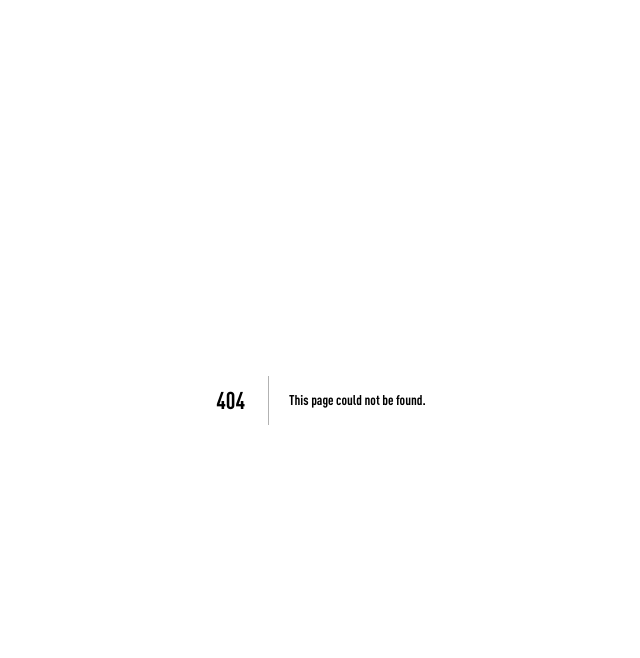
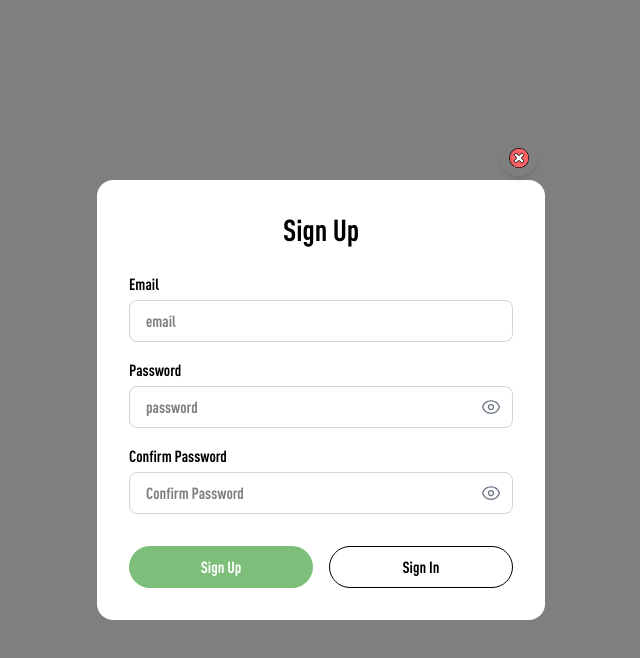
Before and after one commit to TahirAlauddin/Vibera, a Next.js app in the folder frontend/: page /signup in a window 1280 px wide. Before the commit this address had no page. Shown: the top 658 px of the page, without its empty margins (319-959 px from the left). Built offline with nearby package versions, Linux system fonts and the light colour scheme.

Commit message:
feat: improve auth modals, UX, and modal routing

```diff
--- /dev/null
+++ b/frontend/src/app/(vibera)/@modal/(.)login/page.tsx
@@ -0,0 +1,15 @@
+"use client";
+
+import LoginModal from "../../../../components/loginPage";
+import { useRouter } from "next/navigation";
+
+export default function LoginInterceptRoute() {
+    const router = useRouter();
+
+    return (
+        <LoginModal
+            onClose={() => router.back()}
+            onSwitch={() => router.push("/signup")}
+        />
+    );
+}
--- /dev/null
+++ b/frontend/src/app/(vibera)/@modal/(.)signup/page.tsx
@@ -0,0 +1,15 @@
+"use client";
+
+import SignUpModal from "../../../../components/signupPage";
+import { useRouter } from "next/navigation";
+
+export default function SignupInterceptRoute() {
+    const router = useRouter();
+
+    return (
+        <SignUpModal
+            onClose={() => router.back()}
+            onSwitch={() => router.push("/login")}
+        />
+    );
+}
--- /dev/null
+++ b/frontend/src/app/(vibera)/@modal/default.tsx
@@ -0,0 +1,3 @@
+export default function Default() {
+    return null;
+}
--- a/frontend/src/app/(vibera)/layout.tsx
+++ b/frontend/src/app/(vibera)/layout.tsx
@@ -5,9 +5,10 @@
 
 type MainLayoutProps = {
   children: ReactNode;
+  modal?: ReactNode;
 };
 
-export default function MainLayout({ children }: MainLayoutProps) {
+export default function MainLayout({ children, modal }: MainLayoutProps) {
   return (
     <div className="min-h-screen flex flex-col">
       {/* header placeholder */}
@@ -20,6 +21,8 @@
       <footer>
         <Footer />
       </footer>
+      {/* Modal slot for intercepting routes */}
+      {modal}
     </div>
   );
 }
--- a/frontend/src/app/(vibera)/page.tsx
+++ b/frontend/src/app/(vibera)/page.tsx
@@ -1,13 +1,10 @@
 "use client";
-import { useState } from "react";
-import SignUpModal from "../../components/signupPage";
-import LoginModal from "../../components/loginPage";
 import Image from "next/image";
+import Link from "next/link";
 import Features from "../../components/features";
 import Testimonials from "../../components/testimonials";
 
 export default function Home() {
-  const [modal, setModal] = useState(null); // null/ "signup" / "signin"
   const decorativeEmojis = [
     {
       emoji: "😊",
@@ -66,29 +63,17 @@
             A daily mood journal for mindful reflection & community connection
           </p>
           <div className="flex flex-col sm:flex-row gap-3 sm:gap-4 mt-2">
-            <button
-              className=" color-primary text-white font-bold px-6 py-2 cursor-pointer rounded-full hover:bg-primary/80"
-              onClick={() => setModal("signup")}
+            <Link
+              href="/signup"
+              className="color-primary text-white font-bold px-6 py-2 cursor-pointer rounded-full hover:bg-primary/80 text-center"
             >
-              Get Started - its Free
-            </button>
+              Get Started - it's Free
+            </Link>
             <button className="bg-white text-accent border cursor-pointer border-primary font-bold px-6 py-2 rounded-full hover:bg-white/80">
               Learn More
             </button>
           </div>
         </div>
-        {modal === "signup" && (
-          <SignUpModal
-            onClose={() => setModal(null)}
-            onSwitch={() => setModal("signin")}
-          />
-        )}
-        {modal === "signin" && (
-          <LoginModal
-            onClose={() => setModal(null)}
-            onSwitch={() => setModal("signup")}
-          />
-        )}
         {/* Product demo */}
         <div className="flex flex-1 items-center justify-center p-4 sm:p-6">
           <Image
--- /dev/null
+++ b/frontend/src/app/login/page.tsx
@@ -0,0 +1,15 @@
+"use client";
+
+import LoginModal from "../../components/loginPage";
+import { useRouter } from "next/navigation";
+
+export default function Login() {
+    const router = useRouter();
+
+    return (
+        <LoginModal
+            onClose={() => router.push("/")}
+            onSwitch={() => router.push("/signup")}
+        />
+    );
+}
--- /dev/null
+++ b/frontend/src/app/signup/page.tsx
@@ -0,0 +1,15 @@
+"use client";
+
+import SignUpModal from "../../components/signupPage";
+import { useRouter } from "next/navigation";
+
+export default function Signup() {
+    const router = useRouter();
+
+    return (
+        <SignUpModal
+            onClose={() => router.push("/")}
+            onSwitch={() => router.push("/login")}
+        />
+    );
+}
--- a/frontend/src/components/loginPage.tsx
+++ b/frontend/src/components/loginPage.tsx
@@ -1,5 +1,8 @@
 import Image from "next/image";
+import { useState } from "react";
 export default function LoginModal({ onClose, onSwitch }) {
+  const [showPassword, setShowPassword] = useState(false);
+
   return (
     <div className="fixed inset-0 bg-black/50 flex items-center justify-center z-50">
       <div className="relative w-full max-w-md">
@@ -30,11 +33,56 @@
             </div>
             <div className="flex flex-col gap-1">
               <label htmlFor="">Password</label>
-              <input
-                type="text"
-                placeholder="password"
-                className="border border-gray-300 rounded-lg px-4 py-2 focus:outline-none focus:ring-2 focus:ring-primary"
-              />
+              <div className="relative">
+                <input
+                  type={showPassword ? "text" : "password"}
+                  placeholder="password"
+                  className="border border-gray-300 rounded-lg px-4 py-2 pr-12 w-full focus:outline-none focus:ring-2 focus:ring-primary"
+                />
+                <button
+                  type="button"
+                  onClick={() => setShowPassword(!showPassword)}
+                  className="absolute right-3 top-1/2 -translate-y-1/2 text-gray-500 hover:text-gray-700 transition"
+                  aria-label={showPassword ? "Hide password" : "Show password"}
+                >
+                  {showPassword ? (
+                    <svg
+                      xmlns="http://www.w3.org/2000/svg"
+                      fill="none"
+                      viewBox="0 0 24 24"
+                      strokeWidth={1.5}
+                      stroke="currentColor"
+                      className="w-5 h-5"
+                    >
+                      <path
+                        strokeLinecap="round"
+                        strokeLinejoin="round"
+                        d="M3.98 8.223A10.477 10.477 0 001.934 12C3.226 16.338 7.244 19.5 12 19.5c.993 0 1.953-.138 2.863-.395M6.228 6.228A10.45 10.45 0 0112 4.5c4.756 0 8.773 3.162 10.065 7.498a10.523 10.523 0 01-4.293 5.774M6.228 6.228L3 3m3.228 3.228l3.65 3.65m7.894 7.894L21 21m-3.228-3.228l-3.65-3.65m0 0a3 3 0 10-4.243-4.243m4.242 4.242L9.88 9.88"
+                      />
+                    </svg>
+                  ) : (
+                    <svg
+                      xmlns="http://www.w3.org/2000/svg"
+                      fill="none"
+                      viewBox="0 0 24 24"
+                      strokeWidth={1.5}
+                      stroke="currentColor"
+                      className="w-5 h-5"
+                    >
+                      <path
+                        strokeLinecap="round"
+                        strokeLinejoin="round"
+                        d="M2.036 12.322a1.012 1.012 0 010-.639C3.423 7.51 7.36 4.5 12 4.5c4.638 0 8.573 3.007 9.963 7.178.07.207.07.431 0 .639C20.577 16.49 16.64 19.5 12 19.5c-4.638 0-8.573-3.007-9.963-7.178z"
+                      />
+                      <path
+                        strokeLinecap="round"
+                        strokeLinejoin="round"
+                        d="M15 12a3 3 0 11-6 0 3 3 0 016 0z"
+                      />
+                    </svg>
+                  )}
+                </button>
+              </div>
             </div>
             {/* buttons */}
             <div className="flex flex-col sm:flex-row gap-3 sm:gap-4 mt-2">
@@ -42,6 +90,7 @@
                 Sign In
               </button>
               <button
+                type="button"
                 onClick={onSwitch}
                 className="mt-2 bg-white text-accent border border-accent cursor-pointer py-2 w-full sm:w-50 rounded-full font-medium hover:opacity-80 transition"
               >
--- a/frontend/src/components/signupPage.tsx
+++ b/frontend/src/components/signupPage.tsx
@@ -1,6 +1,10 @@
 import Image from "next/image";
+import { useState } from "react";
 
 export default function SignUpModal({ onClose, onSwitch }) {
+  const [showPassword, setShowPassword] = useState(false);
+  const [showConfirmPassword, setShowConfirmPassword] = useState(false);
+
   return (
     <div className="fixed inset-0 bg-black/50 flex items-center justify-center  z-50 ">
       <div className="relative w-full max-w-md">
@@ -31,17 +35,116 @@
             </div>
             <div className="flex flex-col gap-1">
               <label htmlFor="">Password</label>
-              <input
-                type="password"
-                placeholder="password"
-                className="border border-gray-300 rounded-lg px-4 py-2 focus:outline-none focus:ring-2 focus:ring-primary"
-              />
+              <div className="relative">
+                <input
+                  type={showPassword ? "text" : "password"}
+                  placeholder="password"
+                  className="border border-gray-300 rounded-lg px-4 py-2 pr-12 w-full focus:outline-none focus:ring-2 focus:ring-primary"
+                />
+                <button
+                  type="button"
+                  onClick={() => setShowPassword(!showPassword)}
+                  className="absolute right-3 top-1/2 -translate-y-1/2 text-gray-500 hover:text-gray-700 transition"
+                  aria-label={showPassword ? "Hide password" : "Show password"}
+                >
+                  {showPassword ? (
+                    <svg
+                      xmlns="http://www.w3.org/2000/svg"
+                      fill="none"
+                      viewBox="0 0 24 24"
+                      strokeWidth={1.5}
+                      stroke="currentColor"
+                      className="w-5 h-5"
+                    >
+                      <path
+                        strokeLinecap="round"
+                        strokeLinejoin="round"
+                        d="M3.98 8.223A10.477 10.477 0 001.934 12C3.226 16.338 7.244 19.5 12 19.5c.993 0 1.953-.138 2.863-.395M6.228 6.228A10.45 10.45 0 0112 4.5c4.756 0 8.773 3.162 10.065 7.498a10.523 10.523 0 01-4.293 5.774M6.228 6.228L3 3m3.228 3.228l3.65 3.65m7.894 7.894L21 21m-3.228-3.228l-3.65-3.65m0 0a3 3 0 10-4.243-4.243m4.242 4.242L9.88 9.88"
+                      />
+                    </svg>
+                  ) : (
+                    <svg
+                      xmlns="http://www.w3.org/2000/svg"
+                      fill="none"
+                      viewBox="0 0 24 24"
+                      strokeWidth={1.5}
+                      stroke="currentColor"
+                      className="w-5 h-5"
+                    >
+                      <path
+                        strokeLinecap="round"
+                        strokeLinejoin="round"
+                        d="M2.036 12.322a1.012 1.012 0 010-.639C3.423 7.51 7.36 4.5 12 4.5c4.638 0 8.573 3.007 9.963 7.178.07.207.07.431 0 .639C20.577 16.49 16.64 19.5 12 19.5c-4.638 0-8.573-3.007-9.963-7.178z"
+                      />
+                      <path
+                        strokeLinecap="round"
+                        strokeLinejoin="round"
+                        d="M15 12a3 3 0 11-6 0 3 3 0 016 0z"
+                      />
+                    </svg>
+                  )}
+                </button>
+              </div>
+            </div>
+            <div className="flex flex-col gap-1">
+              <label htmlFor="">Confirm Password</label>
+              <div className="relative">
+                <input
+                  type={showConfirmPassword ? "text" : "password"}
+                  placeholder="Confirm Password"
+                  className="border border-gray-300 rounded-lg px-4 py-2 pr-12 w-full focus:outline-none focus:ring-2 focus:ring-primary"
+                />
+                <button
+                  type="button"
+                  onClick={() => setShowConfirmPassword(!showConfirmPassword)}
+                  className="absolute right-3 top-1/2 -translate-y-1/2 text-gray-500 hover:text-gray-700 transition"
+                  aria-label={showConfirmPassword ? "Hide password" : "Show password"}
+                >
+                  {showConfirmPassword ? (
+                    <svg
+                      xmlns="http://www.w3.org/2000/svg"
+                      fill="none"
+                      viewBox="0 0 24 24"
+                      strokeWidth={1.5}
+                      stroke="currentColor"
+                      className="w-5 h-5"
+                    >
+                      <path
+                        strokeLinecap="round"
+                        strokeLinejoin="round"
+                        d="M3.98 8.223A10.477 10.477 0 001.934 12C3.226 16.338 7.244 19.5 12 19.5c.993 0 1.953-.138 2.863-.395M6.228 6.228A10.45 10.45 0 0112 4.5c4.756 0 8.773 3.162 10.065 7.498a10.523 10.523 0 01-4.293 5.774M6.228 6.228L3 3m3.228 3.228l3.65 3.65m7.894 7.894L21 21m-3.228-3.228l-3.65-3.65m0 0a3 3 0 10-4.243-4.243m4.242 4.242L9.88 9.88"
+                      />
+                    </svg>
+                  ) : (
+                    <svg
+                      xmlns="http://www.w3.org/2000/svg"
+                      fill="none"
+                      viewBox="0 0 24 24"
+                      strokeWidth={1.5}
+                      stroke="currentColor"
+                      className="w-5 h-5"
+                    >
+                      <path
+                        strokeLinecap="round"
+                        strokeLinejoin="round"
+                        d="M2.036 12.322a1.012 1.012 0 010-.639C3.423 7.51 7.36 4.5 12 4.5c4.638 0 8.573 3.007 9.963 7.178.07.207.07.431 0 .639C20.577 16.49 16.64 19.5 12 19.5c-4.638 0-8.573-3.007-9.963-7.178z"
+                      />
+                      <path
+                        strokeLinecap="round"
+                        strokeLinejoin="round"
+                        d="M15 12a3 3 0 11-6 0 3 3 0 016 0z"
+                      />
+                    </svg>
+                  )}
+                </button>
+              </div>
             </div>
             <div className="flex flex-col sm:flex-row gap-3 sm:gap-4 mt-2">
               <button className="mt-2 cursor-pointer color-primary text-white w-full sm:w-50 py-2 rounded-full font-medium hover:opacity-90 transition">
                 Sign Up
               </button>
               <button
+                type="button"
                 onClick={onSwitch}
                 className="mt-2 bg-white text-accent border border-accent cursor-pointer py-2 w-full sm:w-50 rounded-full font-medium hover:opacity-80 transition"
               >
```
Also changed, not shown: frontend/package.json (+6 -1 lines), 1 other file (tests, documents, lock files or other folders).
